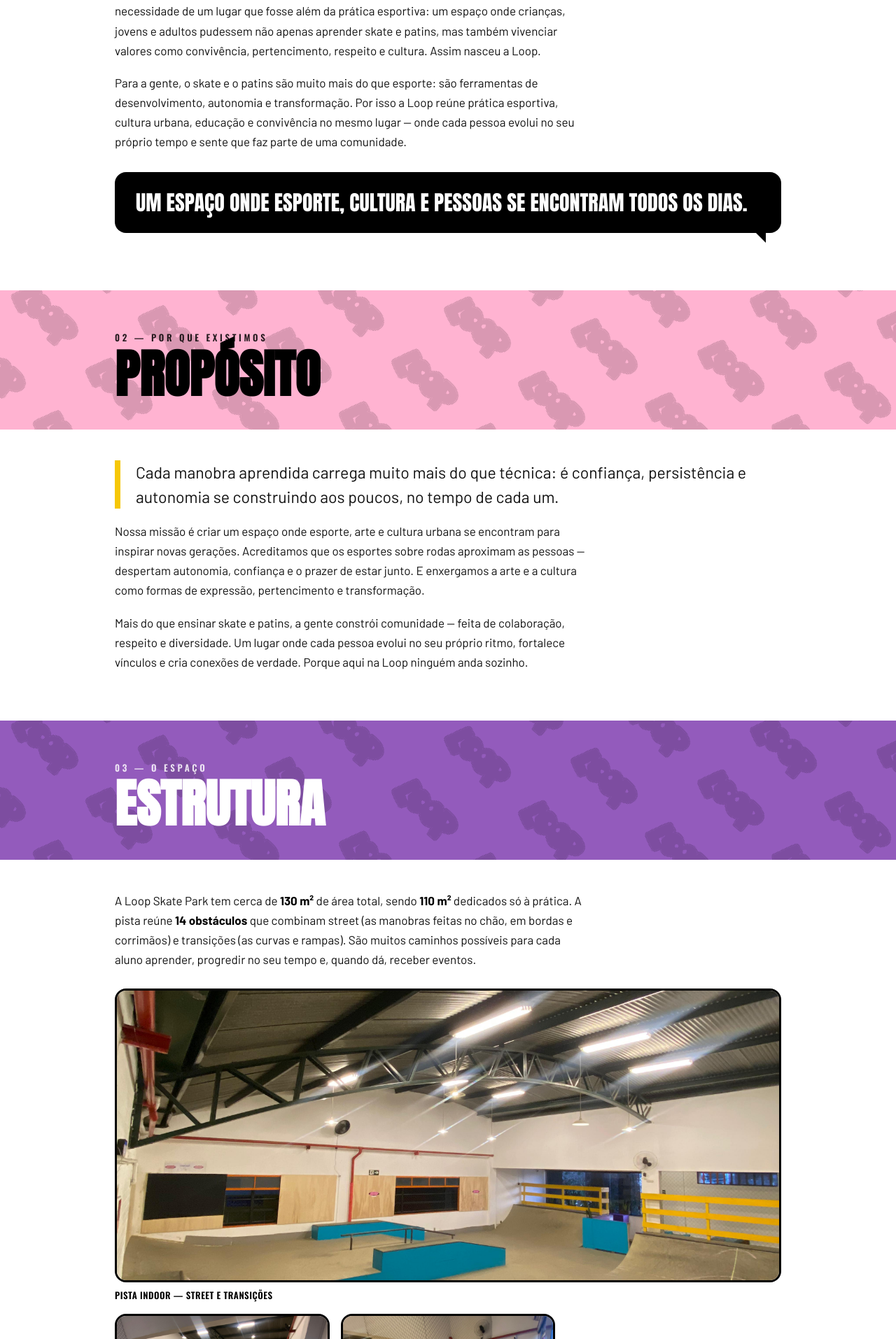
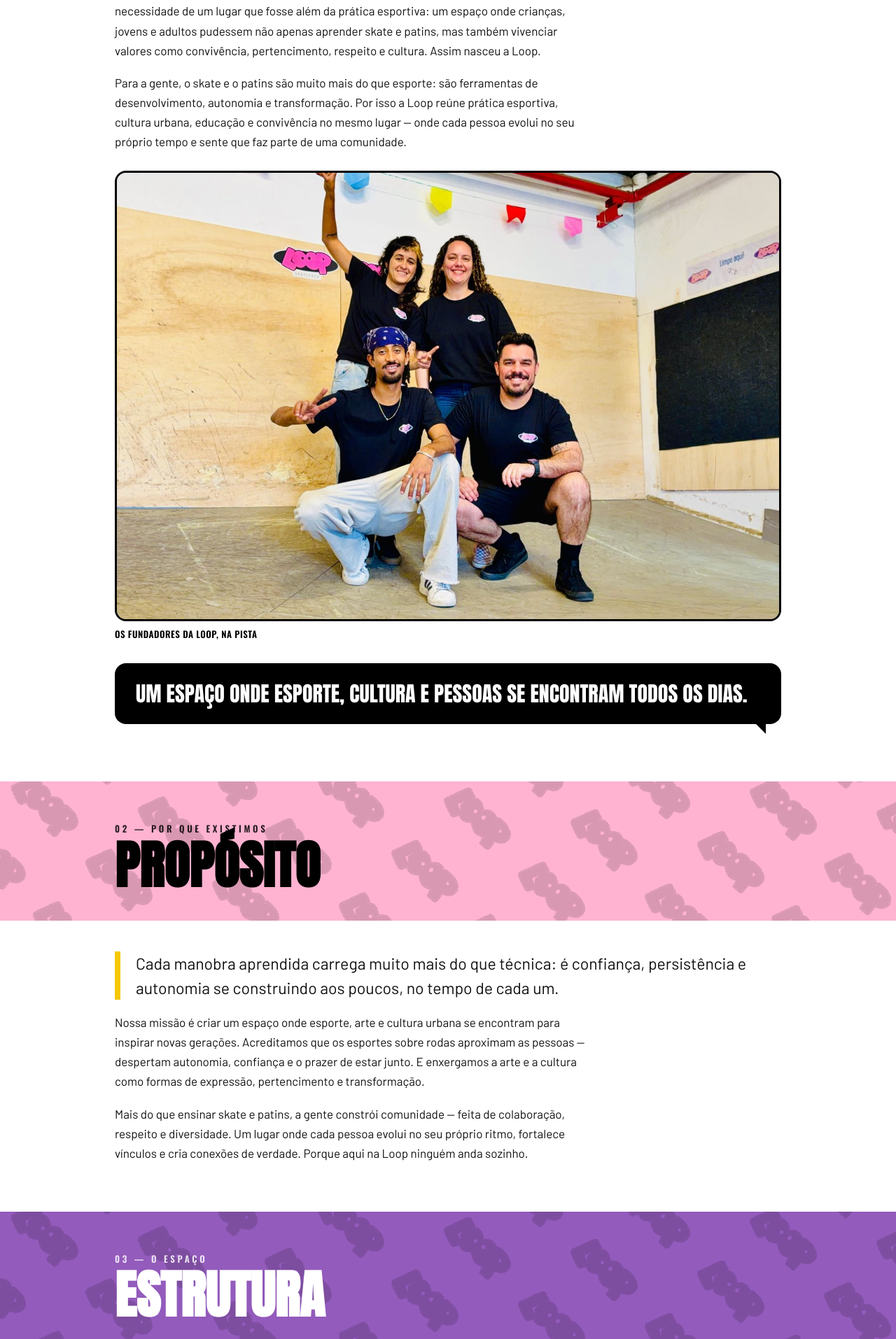
Before and after one commit to alessandra-loop/alessandra-loop.github.io, a Jekyll site: the page built from sobre/index.html, in a window 1280 px wide. Shown: the part 1259-3173 px from the top of the page at 70% size. Built offline with Jekyll 4.4.1, drawn with Linux system fonts in a browser that asks for light colours.

Commit message:
Adiciona foto dos fundadores nas páginas Sobre e Mídia Kit
Inclui o retrato da equipe fundadora (Raphael, Alessandra, Douglas e
Lorena) na apresentação do Sobre e logo depois da lista "Quem está por
trás da Loop" no mídia kit.

A foto foi otimizada para web: recorte do excesso de chão, redimensionada
para 1600x1080 e recomprimida em JPEG progressivo (188 KB).

Novo modificador `.photo--full` no base-style para a foto aparecer
inteira, sem o corte de altura fixa usado nas fotos da pista.

Co-Authored-By: Claude Opus 5 <noreply@anthropic.com>
Claude-Session: https://claude.ai/code/session_01RB3RYW6ny6JByBFNQvUKve

```diff
--- a/_includes/base-style.html
+++ b/_includes/base-style.html
@@ -406,6 +406,9 @@
   /* primeira foto ocupa a linha inteira em telas largas */
   .photos .photo--wide{grid-column:1/-1;}
   .photos .photo--wide img{height:clamp(240px,42vw,420px);}
+  /* foto de destaque que não pode ser cortada (ex.: retrato dos fundadores) */
+  .photos .photo--full{grid-column:1/-1;}
+  .photos .photo--full img{height:auto;}
 
   /* CTA final */
   .cta-btn{
--- a/sobre/index.html
+++ b/sobre/index.html
@@ -83,6 +83,14 @@ title: "Sobre a Loop Skate Park | Escola de Skate e Patins em BH"
     <p class="lead lead--accent">A <strong>Loop Skate Park</strong>, além de uma escola, é um espaço de convivência dedicado ao skate e ao patins, em Belo Horizonte. Mais do que ensinar manobras, a gente acredita no que o skate constrói: convivência, pertencimento e respeito.</p>
     <p>Nossa história começou dentro da própria cena do skate de Belo Horizonte, onde a gente se conheceu — dando aulas e acompanhando de perto a evolução de alunos, famílias e praticantes nas pistas da cidade. Foi ali, no dia a dia, que percebemos que existia a necessidade de um lugar que fosse além da prática esportiva: um espaço onde crianças, jovens e adultos pudessem não apenas aprender skate e patins, mas também vivenciar valores como convivência, pertencimento, respeito e cultura. Assim nasceu a Loop.</p>
     <p>Para a gente, o skate e o patins são muito mais do que esporte: são ferramentas de desenvolvimento, autonomia e transformação. Por isso a Loop reúne prática esportiva, cultura urbana, educação e convivência no mesmo lugar — onde cada pessoa evolui no seu próprio tempo e sente que faz parte de uma comunidade.</p>
+
+    <div class="photos">
+      <figure class="photo photo--full">
+        <img src="{{ '/assets/LOOP-FUNDADORES.jpeg' | relative_url }}" alt="Os quatro fundadores da Loop Skate Park reunidos na pista, de camiseta preta com o logo da Loop" loading="lazy" width="1600" height="1080">
+        <figcaption>Os fundadores da Loop, na pista</figcaption>
+      </figure>
+    </div>
+
     {% include shout.html text="Um espaço onde esporte, cultura e pessoas se encontram todos os dias." %}
   </div>
 </section>
```
Also changed, not shown: midia-kit/index.html (+7 -0 lines), assets/LOOP-FUNDADORES.jpeg (added).
